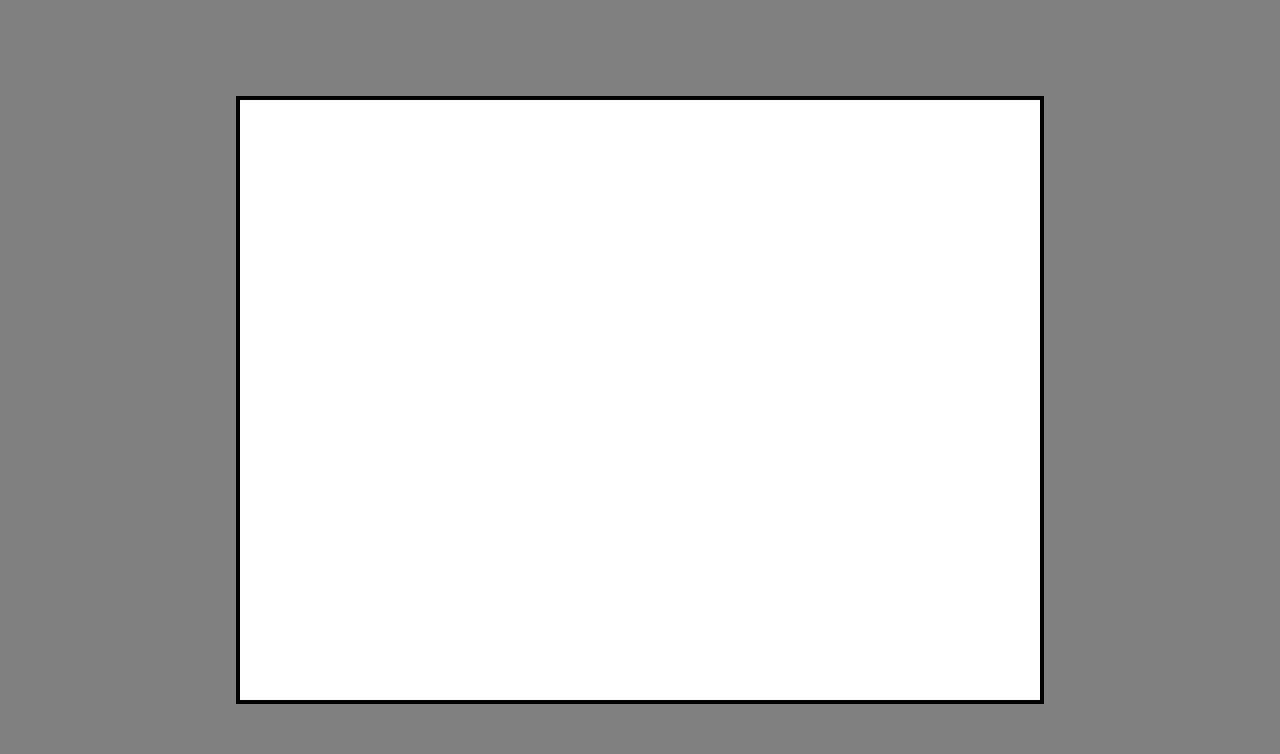
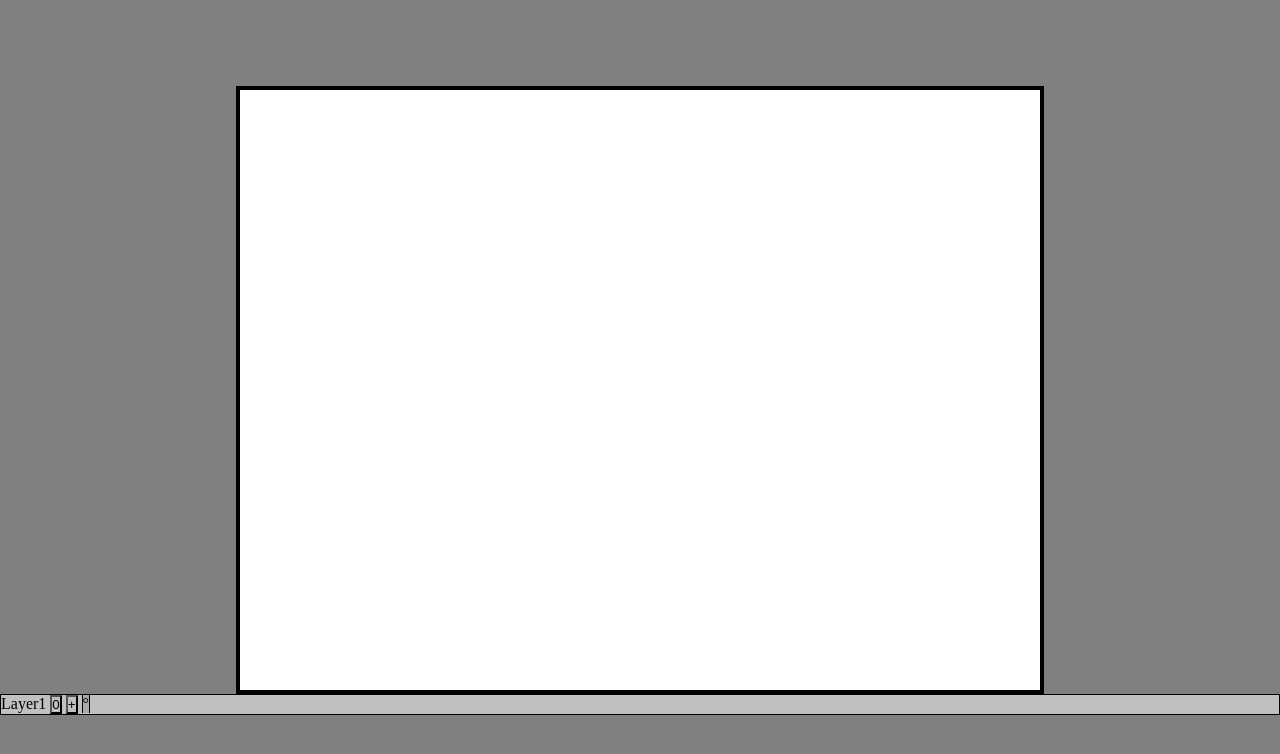
Before and after one commit to Property404/Animator, a plain HTML site: page index.html in a window 1280 px wide. Drawn offline with Linux system fonts and the light colour scheme.

Commit message:
Add very basic animation/layer capability
keyframes+layers

```diff
--- /dev/null
+++ b/Layer.js
@@ -0,0 +1,163 @@
+import {randomId, cloneFromTemplate} from "./utils.js";
+
+class Keyframe
+{
+	_state = null;
+	_element = null;
+
+	constructor(mother, length=1)
+	{
+		this._length = length;
+		this._mother = mother;
+		this._element = cloneFromTemplate(
+			"#keyframe-template",
+			`#${mother.keyframe_set.id} .keyframes`
+		);
+	}
+
+	get length()
+	{
+		return this._length;
+	}
+
+	static cloneCanvas(old_canvas, new_canvas)
+	{
+		const ctx = new_canvas.getContext('2d');
+		ctx.drawImage(old_canvas, 0, 0);
+	}
+
+	load(canvas)
+	{
+		this._mother.getContext().clearRect(0,0,
+			this._mother.sheet.width,
+			this._mother.sheet.height);
+
+		if(this._state)
+		{
+			Keyframe.cloneCanvas(this._state, this._mother.sheet);
+		}
+	}
+
+	save()
+	{
+		if(!this._state)
+		{
+			this._state = cloneFromTemplate("#keyframe-state-template",
+					"#keyframe-states");
+		}
+		Keyframe.cloneCanvas(this._mother.sheet, this._state);
+	}
+}
+
+export class Layer
+{
+	static next_layer_id = 1;
+	_current_time_slot = null;
+	_keyframes = [];
+
+	constructor(time_slot)
+	{
+		this.name = "Layer"+Layer.next_layer_id++;
+		this.id = randomId();
+
+		this.sheet =
+			cloneFromTemplate("#sheet-template", "#sheet-view");
+		this.keyframe_set = cloneFromTemplate("#keyframe-set-template",
+				"#keyframe-set-view");
+		this.keyframe_set.
+			querySelector(".keyframe-set-label").textContent = this.name;
+		this.keyframe_set.
+			querySelector(".keyframe-set-action-hide").onclick=
+				this._action_hide_callback.bind(this);
+		this.keyframe_set.
+			querySelector(".keyframe-set-action-new").onclick=
+				this._action_new_callback.bind(this);
+		this.keyframe_set.id = randomId();
+
+		this.addKeyframe();
+
+		this.switchToTimeSlot(time_slot);
+	}
+
+	_action_hide_callback(e)
+	{
+		if(this.isHidden())
+		{
+			this.show();
+		}
+		else
+		{
+			this.hide();
+		}
+	}
+
+	_action_new_callback(e)
+	{
+		this.addKeyframe();
+	}
+
+	getContext()
+	{
+		if(!this._context)
+			this._context = this.sheet.getContext('2d');
+		return this._context;
+	}
+
+	_getKeyframeAssociatedWithTimeSlot(time_slot)
+	{
+		if(
+			time_slot === null||
+			time_slot === undefined
+		)return null;
+
+		let t=0;
+		for(let i=0; i<this._keyframes.length;i++)
+		{
+			console.log(this._keyframes[i]);
+			t += this._keyframes[i].length;
+			console.log(t);
+			if(t > time_slot)
+			{
+				return this._keyframes[i];
+			}
+		}
+		return null;
+	}
+
+	switchToTimeSlot(time_slot)
+	{
+		if(time_slot === null||time_slot === undefined)
+			throw new Error("Improper arguments");
+
+		const old_keyframe =
+			this._getKeyframeAssociatedWithTimeSlot(
+				this._current_time_slot);
+		const new_keyframe =
+			this._getKeyframeAssociatedWithTimeSlot(
+				time_slot);
+
+		old_keyframe?.save();
+		new_keyframe?.load()
+		this._current_time_slot = time_slot;
+	}
+
+	addKeyframe()
+	{
+		this._keyframes.push(new Keyframe(this));
+	}
+
+	isHidden()
+	{
+		return !!this.sheet.hidden
+	}
+
+	hide()
+	{
+		this.sheet.hidden = true;
+	}
+
+	show()
+	{
+		this.sheet.removeAttribute("hidden");
+	}
+}
--- a/app.js
+++ b/app.js
@@ -1,7 +1,21 @@
-const canvas = document.querySelector("canvas");
-const context = canvas.getContext("2d");
+import {Layer} from "./Layer.js";
+const layer = new Layer(0);
+let slot = 0;
+layer.switchToTimeSlot(slot);
+
+const context = layer.getContext();
 
 document.onmousemove = e=>
 {
 	context.fillRect(e.clientX-5, e.clientY-5,10,10);
 }
+
+document.onkeydown = e=>
+{
+	if(e.key === "Enter")
+	{
+		slot++;
+		slot%=layer._keyframes.length;
+		layer.switchToTimeSlot(slot);
+	}
+}
--- a/index.html
+++ b/index.html
@@ -2,17 +2,45 @@
 <html lang="en">
 <head>
 	<meta charset="UTF-8">
-	<title></title>
+	<title>Animator</title>
 	<link rel="stylesheet" href="style.css">
 	<script src="app.js" type="module"></script>
 </head>
 <body>
-	<div id="canvas-stack">
-	<!--null-layer is to hold the canvas stack together-->
-	<canvas id="not-a-layer" width="800" height="600"></canvas>
 
-	<canvas id="layer1" class="layer" width="800" height="600"></canvas>
-	<canvas id="layer2" class="layer" width="800" height="600"></canvas>
+	<div id="sheet-view">
+	<!-- not-a-sheet is to hold the sheet stack together-->
+	<canvas id="not-a-sheet" width="800" height="600"></canvas>
+	</div>
+
+	<div id="keyframe-set-view">
+	</div>
+
+	<div id="keyframe-states" hidden>
+	</div>
+
+	<div id="templates" hidden>
+		<canvas id="keyframe-state-template" class="keyframe-state"
+											 width="800" height="600" hidden></canvas>
+
+		<canvas id="sheet-template" class="sheet" width="800" height="600"></canvas>
+
+		<div id="keyframe-template" class="keyframe">
+			&deg;
+		</div>
+
+		<div id="keyframe-set-template" class="keyframe-set" hidden>
+			<div class="keyframe-set-label">
+				Layer 1
+			</div>
+			<div class="keyframe-set-actions">
+				<button class="keyframe-set-action-hide">0</button>
+				<button class="keyframe-set-action-new">+</button>
+			</div>
+			<div class="keyframes">
+			</div>
+		</div>
+
 	</div>
 </body>
 </html>
--- a/style.css
+++ b/style.css
@@ -14,16 +14,56 @@ body{
 	display:flex;
 	justify-content:center;
 	align-items:center;
+	flex-direction:column;
 }
-#canvas-stack{
+
+#sheet-view{
 	position:relative;
 	background-color:white;
 	border: 4px black solid;
 	height:auto;
 	display:flex;
 }
-.layer{
+.sheet{
 	position:absolute;
 	top:0;
 	left:0;
 }
+
+.keyframe-set-label,.keyframes
+{
+	display:inline-block;
+}
+
+#keyframe-set-view
+{
+	background-color:silver;
+	width:100%;
+}
+.keyframe-set
+{
+	border:1px solid black;
+}
+.keyframe-set.active
+{
+	background-color:lightblue;
+}
+
+.keyframe
+{
+	background-color:darkgrey;
+	border-left:1px solid black;
+	border-right:1px solid black;
+	display:inline-block;
+}
+.keyframe-set-actions
+{
+	display:inline-block;
+}
+.keyframe-set-actions button
+{
+	display:inline-block;
+	padding:0;
+	margin:0;
+	background-color:transparent;
+}
--- /dev/null
+++ b/utils.js
@@ -0,0 +1,32 @@
+const ALPHANUMERICBET =
+		"0123456789abcdefghijklmnopqrstuvwxyzABCDEFGHIJKLMNOPQRSTUVWXYZ-_";
+
+export function cloneFromTemplate(template_query, container_query)
+{
+	const template = document.querySelector(template_query);
+	const container = document.querySelector(container_query);
+	const element = template.cloneNode(true);
+	element.removeAttribute("id");
+	element.removeAttribute("hidden");
+	container.appendChild(element);
+	return element;
+}
+
+/* Max and min are inclusive */
+export function randomInteger(min, max)
+{
+	return Math.floor(Math.random()*(1+max-min))+min;
+}
+
+/* Gives about 192 bit ids */
+export function randomId()
+{
+	let id = "uniqueid_";
+	for(let i=0;i<32;i++)
+	{
+		const c = ALPHANUMERICBET[
+			randomInteger(0, ALPHANUMERICBET.length-1)];
+		id+=c;
+	}
+	return id;
+}
```
